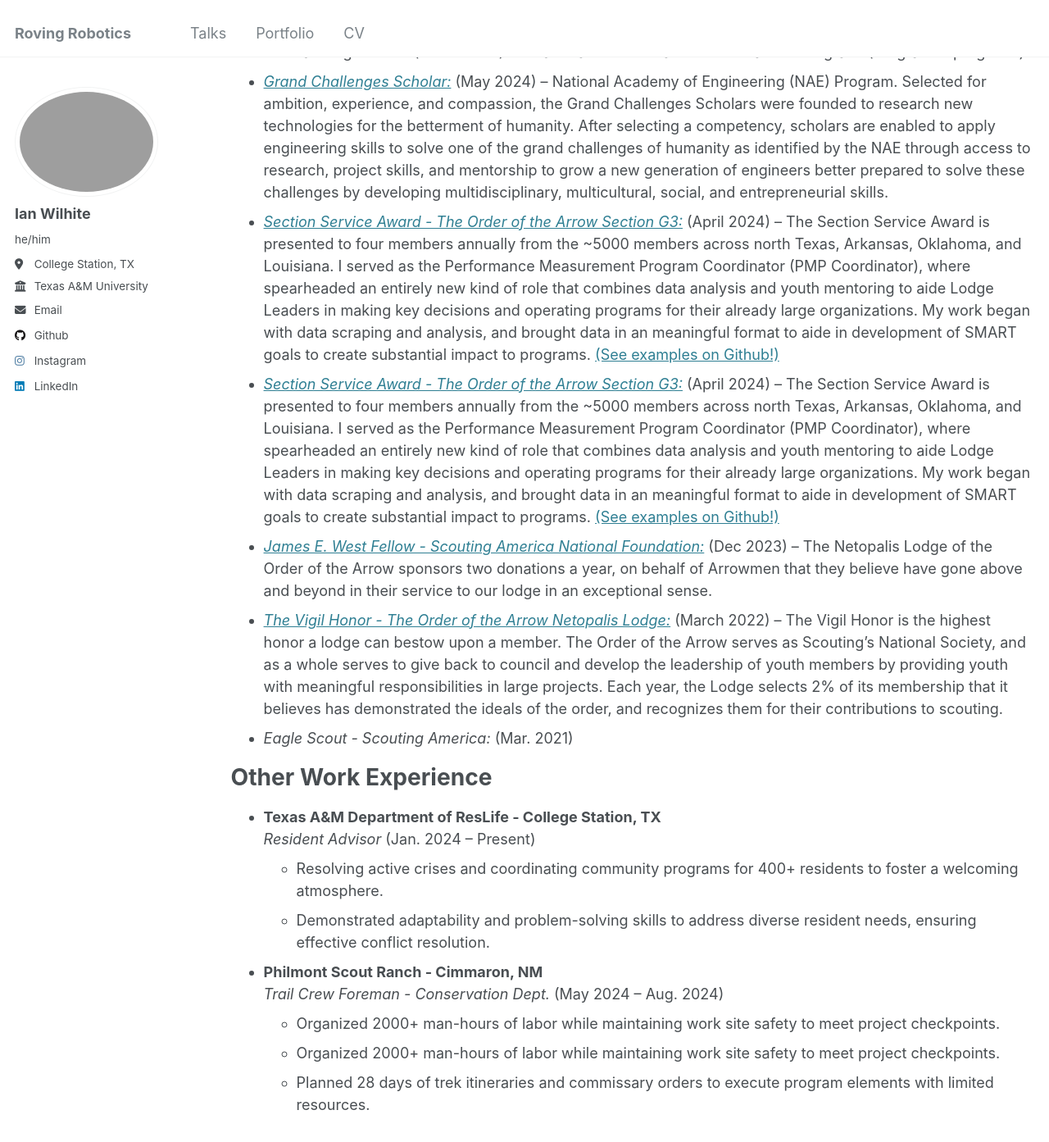
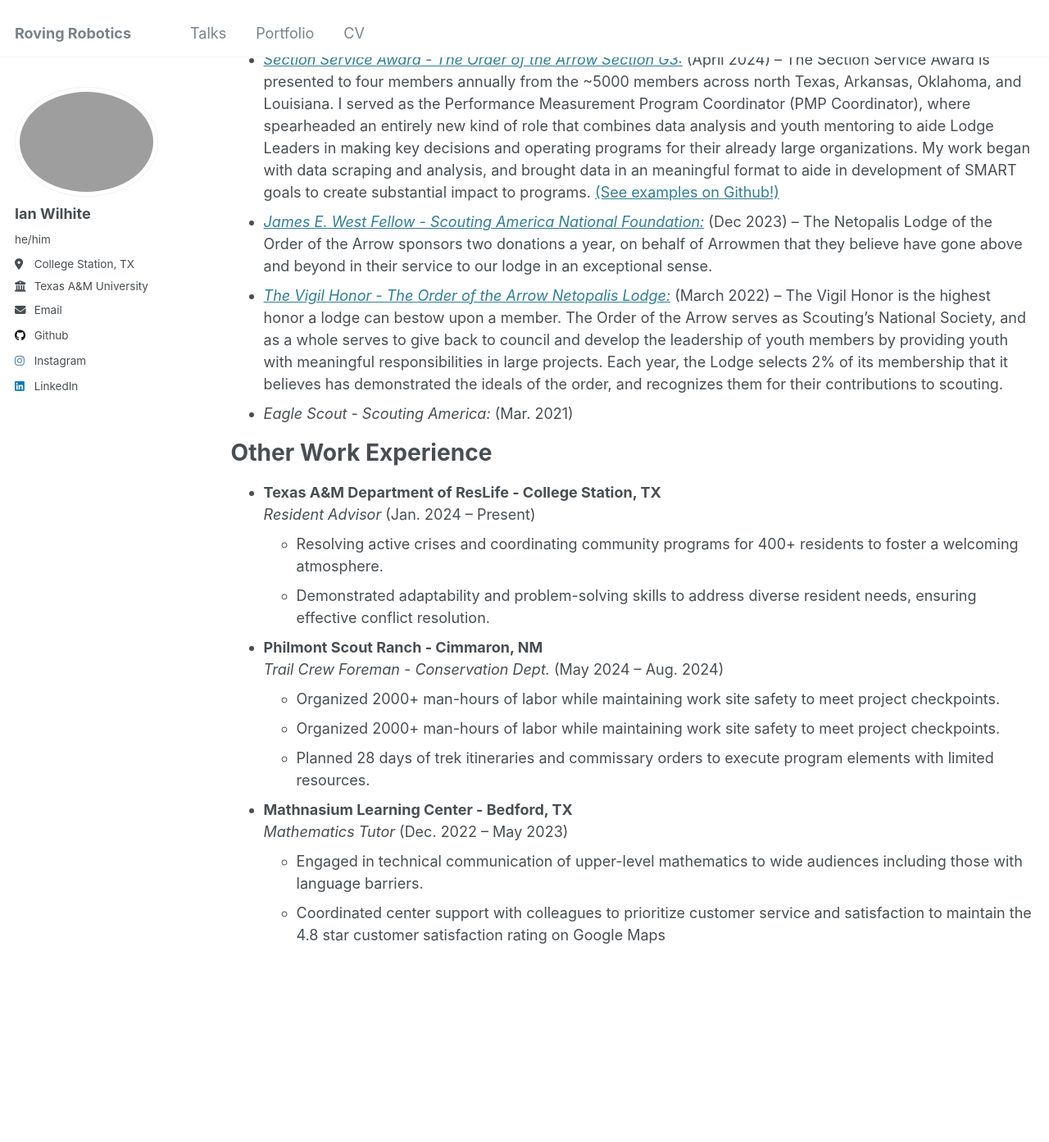
Before and after one commit to Ian-Wilhite/Ian-Wilhite.github.io, a Jekyll site: the page built from _pages/cv.md, in a window 1280 px wide and 1400 px high, scrolled down 2584 px. Shown: the top 1393 px of the window at 82% size. Built offline with Jekyll 4.4.1, drawn with Linux system fonts in a browser that asks for light colours; some of the changed text lies outside the part shown.

Commit message:
coursework formatting

```diff
--- a/_pages/cv.md
+++ b/_pages/cv.md
@@ -59,8 +55,7 @@
   *Executive Secretary* (May 2024 – Present)
   * Leading 7 officers to manage professional mixers, promotions, outreach, and special events.
   * Migrated communications from Discord to Slack, achieving a 181% increase in membership (from 196 to 550).
-<!---
-<!---
+
 * **Order of the Arrow - Section G3**
   *Performance Measurement Program Coordinator (PMP Coordinator)* (April 2023 – Present)
   * Designing and utilizing tools to track lodge growth and effectiveness.
@@ -75,8 +70,6 @@
   *Executive Board Member* (Aug. 2022 – Aug. 2023)
   * Entrusted to vote to manage the endowment, oversee and maintain the $10+ million assets, and expand program elements for the 10,000+ youth members
 
-  -->
-
 Skills
 ======
 * **Programming & Operating Systems:** C++, Java, MATLAB, Python, R, Bash, LaTeX, Windows, Linux/Unix
@@ -89,7 +82,6 @@
 ======
 * [*Texas A&M Science Influencer:*](https://scienceinfluencers.org) (Dec. 2024) -- United States Department of Agriculture - National Institute of Food and Agriculture (USDA-NIFA) Research and Technical Communications Program. (Program in progress.)
 * [*Grand Challenges Scholar:*](https://engineering.tamu.edu/student-life/gcsp/application-process.html) (May 2024) -- National Academy of Engineering (NAE) Program. Selected for ambition, experience, and compassion, the Grand Challenges Scholars were founded to research new technologies for the betterment of humanity. After selecting a competency, scholars are enabled to apply engineering skills to solve one of the grand challenges of humanity as identified by the NAE through access to research, project skills, and mentorship to grow a new generation of engineers better prepared to solve these challenges by developing multidisciplinary, multicultural, social, and entrepreneurial skills.
-* [*Section Service Award - The Order of the Arrow Section G3:*](https://www.instagram.com/p/C6ARjDBrjZg/) (April 2024) -- The Section Service Award is presented to four members annually from the ~5000 members across north Texas, Arkansas, Oklahoma, and Louisiana. I served as the Performance Measurement Program Coordinator (PMP Coordinator), where spearheaded an entirely new kind of role that combines data analysis and youth mentoring to aide Lodge Leaders in making key decisions and operating programs for their already large organizations. My work began with data scraping and analysis, and brought data in an meaningful format to aide in development of SMART goals to create substantial impact to programs. [(See examples on Github!)](https://github.com/Ian-Wilhite/SOS_PMP_24)
 * [*Section Service Award - The Order of the Arrow Section G3:*](https://www.instagram.com/p/C6ARjDBrjZg/) (April 2024) -- The Section Service Award is presented to four members annually from the ~5000 members across north Texas, Arkansas, Oklahoma, and Louisiana. I served as the Performance Measurement Program Coordinator (PMP Coordinator), where spearheaded an entirely new kind of role that combines data analysis and youth mentoring to aide Lodge Leaders in making key decisions and operating programs for their already large organizations. My work began with data scraping and analysis, and brought data in an meaningful format to aide in development of SMART goals to create substantial impact to programs. [(See examples on Github!)](https://github.com/Ian-Wilhite/SOS_PMP_24)
 * [*James E. West Fellow - Scouting America National Foundation:*](https://www.scouting.org/awards/awards-central/james-e-west-fellowship/) (Dec 2023) -- The Netopalis Lodge of the Order of the Arrow sponsors two donations a year, on behalf of Arrowmen that they believe have gone above and beyond in their service to our lodge in an exceptional sense.
 * [*The Vigil Honor - The Order of the Arrow Netopalis Lodge:*](https://oa-bsa.org/program/awards/vigil-honor) (March 2022) -- The Vigil Honor is the highest honor a lodge can bestow upon a member. The Order of the Arrow serves as Scouting's National Society, and as a whole serves to give back to council and develop the leadership of youth members by providing youth with meaningful responsibilities in large projects. Each year, the Lodge selects 2% of its membership that it believes has demonstrated the ideals of the order, and recognizes them for their contributions to scouting.
@@ -108,9 +100,7 @@
   * Organized 2000+ man-hours of labor while maintaining work site safety to meet project checkpoints.
   * Planned 28 days of trek itineraries and commissary orders to execute program elements with limited resources.
 
-<!--- * **Mathnasium Learning Center - Bedford, TX**
-
-<!--- * **Mathnasium Learning Center - Bedford, TX**
+* **Mathnasium Learning Center - Bedford, TX**
   *Mathematics Tutor* (Dec. 2022 – May 2023)
   * Engaged in technical communication of upper-level mathematics to wide audiences including those with language barriers.
-  <!-- * Coordinated center support with colleagues to prioritize customer service and satisfaction to maintain the 4.8 star customer satisfaction rating on Google Maps -->
+  * Coordinated center support with colleagues to prioritize customer service and satisfaction to maintain the 4.8 star customer satisfaction rating on Google Maps
```
Also changed, not shown: other parts of _pages/cv.md (+1 -5 lines).
